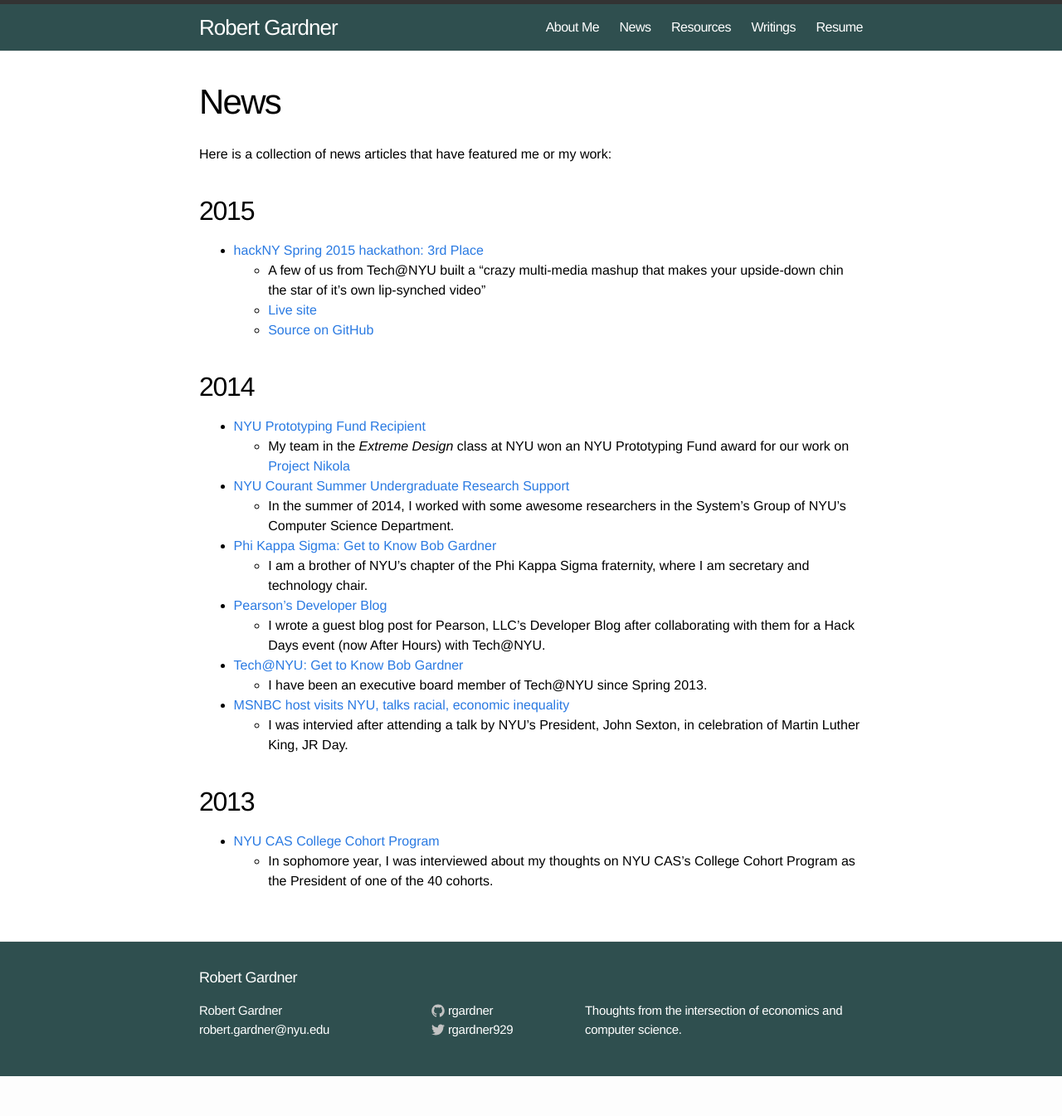
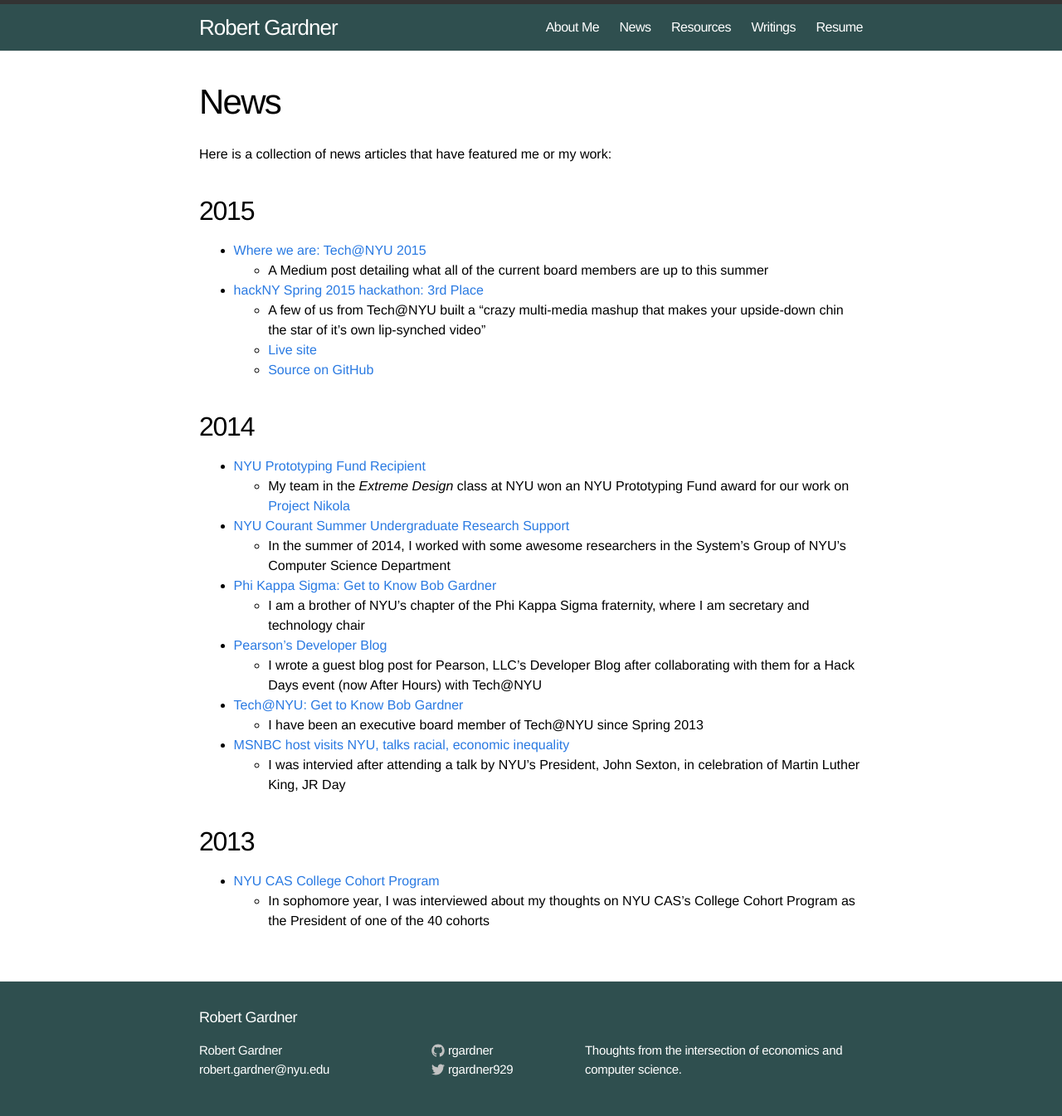
Before and after one commit to rgardner/rgardner.github.io, a Jekyll site: the page built from news.md, in a window 1280 px wide. Shown: the whole page at 83% size. Built offline with Jekyll 4.4.1, drawn with Linux system fonts in a browser that asks for light colours; comment, search, counter and statistics services are not loaded; before the commit the page ends 1297 px from its top, so only the background shows below that.

Commit message:
Add Tech@NYU Summer 2015 post; remove periods

```diff
--- a/news.md
+++ b/news.md
@@ -7,6 +7,10 @@
 Here is a collection of news articles that have featured me or my work:
 
 ## 2015
+- [Where we are: Tech@NYU
+2015](https://medium.com/@TechatNYU/where-we-are-tech-nyu-2015-a5916a25fbfa)
+  + A Medium post detailing what all of the current board members are up to
+    this summer
 - [hackNY Spring 2015 hackathon: 3rd Place](http://challengepost.com/software/chintastic-photo-booth)
   + A few of us from Tech@NYU built a "crazy multi-media mashup that makes your
     upside-down chin the star of it’s own lip-synched video"
@@ -20,21 +24,21 @@
     award for our work on [Project Nikola](http://project-nikola.github.io/)
 - [NYU Courant Summer Undergraduate Research Support](http://news.cs.nyu.edu/News.html)
   + In the summer of 2014, I worked with some awesome researchers in the
-  System's Group of NYU's Computer Science Department.
+  System's Group of NYU's Computer Science Department
 - [Phi Kappa Sigma: Get to Know Bob Gardner](https://www.facebook.com/NYUSkulls/photos/a.761902210542949.1073741830.322590137807494/772882586111578/?type=1)
   + I am a brother of NYU's chapter of the Phi Kappa Sigma fraternity, where
-    I am secretary and technology chair.
+    I am secretary and technology chair
 - [Pearson's Developer Blog](http://developer.pearson.com/blog/recap-technyus-hacknight-pearsons-new-york-office)
   + I wrote a guest blog post for Pearson, LLC's Developer Blog after
   collaborating with them for a Hack Days event (now After Hours) with
-  Tech@NYU.
+  Tech@NYU
 - [Tech@NYU: Get to Know Bob Gardner](http://techatnyu.tumblr.com/post/82200405221/get-to-know-bob-gardner)
-  + I have been an executive board member of Tech@NYU since Spring 2013.
+  + I have been an executive board member of Tech@NYU since Spring 2013
 - [MSNBC host visits NYU, talks racial, economic inequality](http://www.nyunews.com/2014/02/08/mlk-2/)
   + I was intervied after attending a talk by NYU's President, John Sexton, in
-    celebration of Martin Luther King, JR Day.
+    celebration of Martin Luther King, JR Day
 
 ## 2013
 - [NYU CAS College Cohort Program](http://www.nyunews.com/2013/09/11/cohort/)
   + In sophomore year, I was interviewed about my thoughts on NYU CAS's College
-    Cohort Program as the President of one of the 40 cohorts.
+    Cohort Program as the President of one of the 40 cohorts
```
